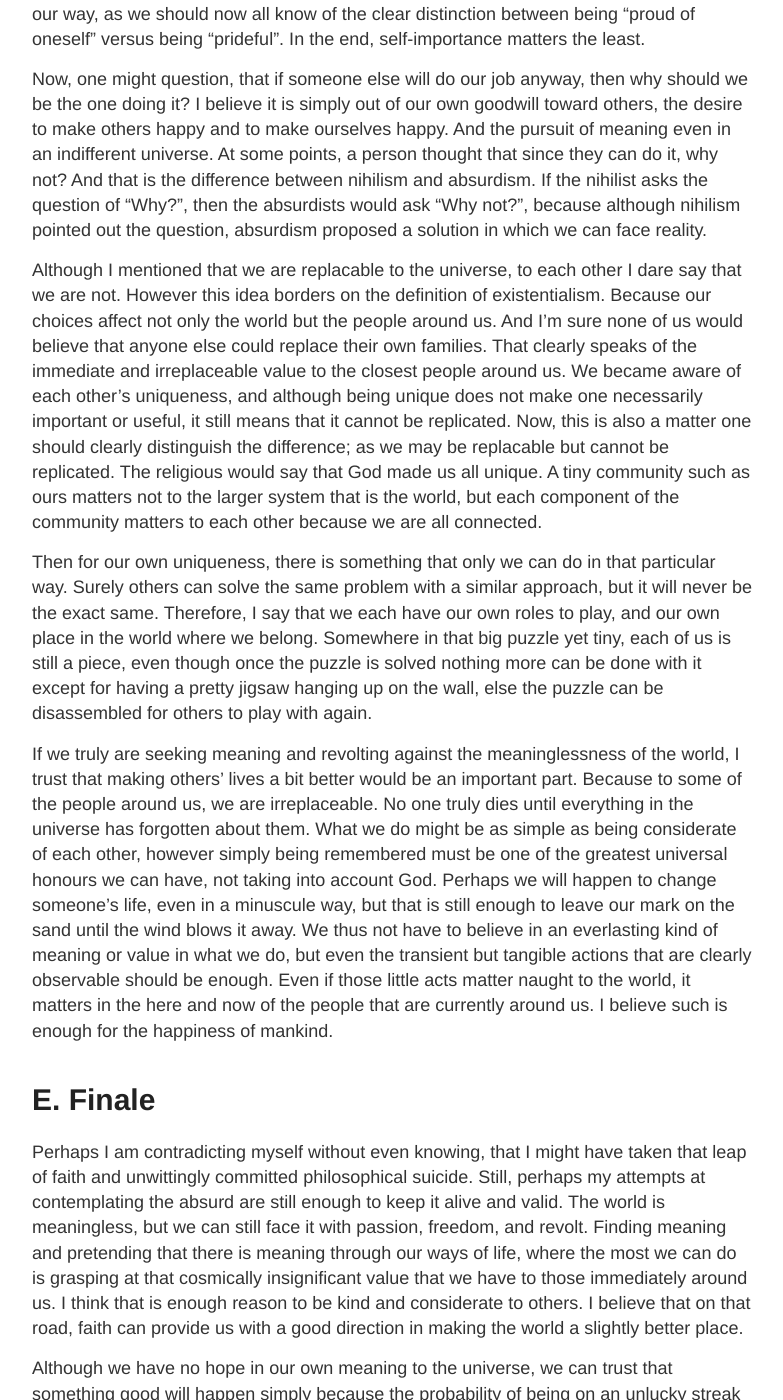
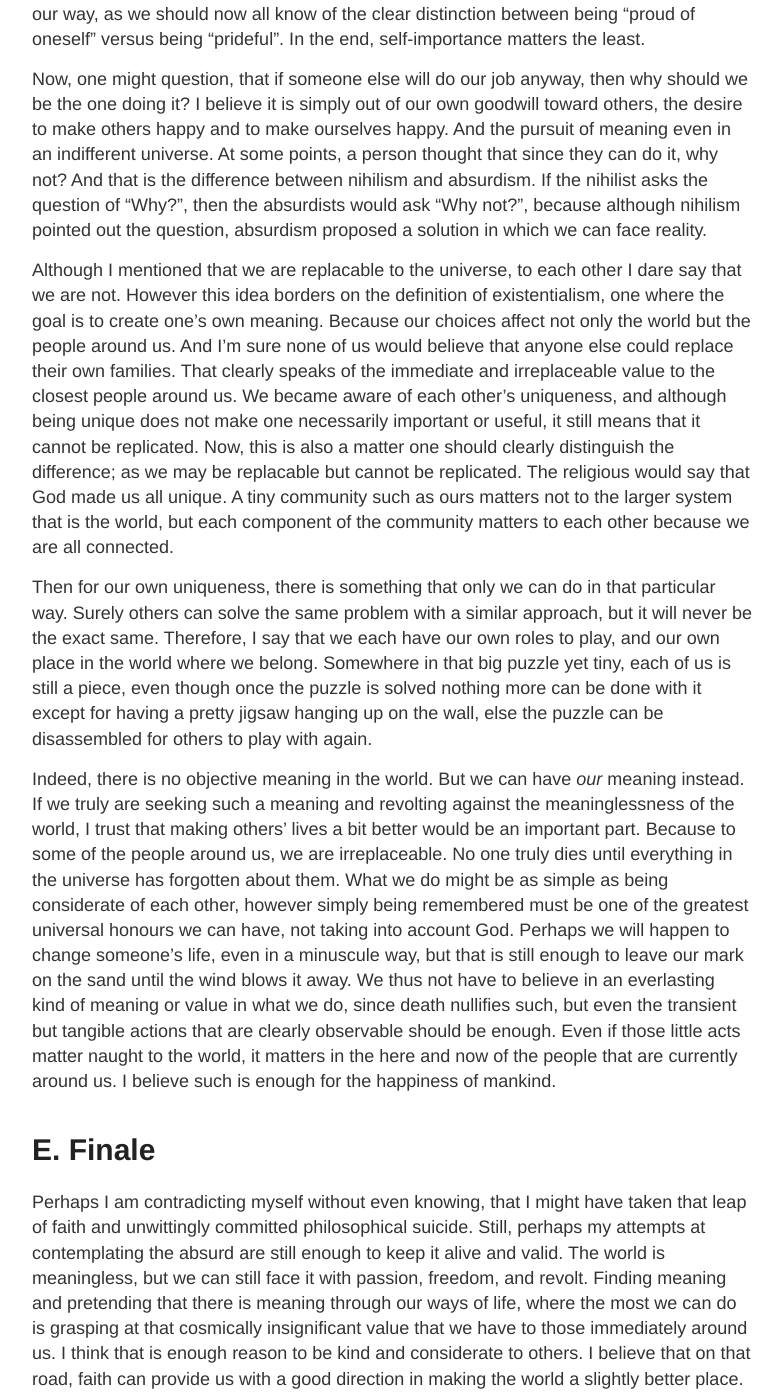
Before and after one commit to theduckshepherd/theduckshepherd.github.io, a Jekyll site: the page built from _posts/2024-04-06-discussion-the-myth-of-sisyphus-on-philosophical-suicide.md, in a window 1280 px wide and 1400 px high, scrolled down 7544 px. Shown: the whole window, without its empty margins (248-1031 px from the left). Built offline with Jekyll 4.4.1, drawn with Linux system fonts in a browser that asks for light colours.

Commit message:
Update 2024-04-06-discussion-the-myth-of-sisyphus-on-philosophical-suicide.md

```diff
--- a/_posts/2024-04-06-discussion-the-myth-of-sisyphus-on-philosophical-suicide.md
+++ b/_posts/2024-04-06-discussion-the-myth-of-sisyphus-on-philosophical-suicide.md
@@ -77,11 +77,11 @@ Perhaps this is why I believe that we shouldn't be prideful. Since whatever we d
 
 Now, one might question, that if someone else will do our job anyway, then why should we be the one doing it? I believe it is simply out of our own goodwill toward others, the desire to make others happy and to make ourselves happy. And the pursuit of meaning even in an indifferent universe. At some points, a person thought that since they can do it, why not? And that is the difference between nihilism and absurdism. If the nihilist asks the question of "Why?", then the absurdists would ask "Why not?", because although nihilism pointed out the question, absurdism proposed a solution in which we can face reality.
 
-Although I mentioned that we are replacable to the universe, to each other I dare say that we are not. However this idea borders on the definition of existentialism. Because our choices affect not only the world but the people around us. And I'm sure none of us would believe that anyone else could replace their own families. That clearly speaks of the immediate and irreplaceable value to the closest people around us. We became aware of each other's uniqueness, and although being unique does not make one necessarily important or useful, it still means that it cannot be replicated. Now, this is also a matter one should clearly distinguish the difference; as we may be replacable but cannot be replicated. The religious would say that God made us all unique. A tiny community such as ours matters not to the larger system that is the world, but each component of the community matters to each other because we are all connected.
+Although I mentioned that we are replacable to the universe, to each other I dare say that we are not. However this idea borders on the definition of existentialism, one where the goal is to create one's own meaning. Because our choices affect not only the world but the people around us. And I'm sure none of us would believe that anyone else could replace their own families. That clearly speaks of the immediate and irreplaceable value to the closest people around us. We became aware of each other's uniqueness, and although being unique does not make one necessarily important or useful, it still means that it cannot be replicated. Now, this is also a matter one should clearly distinguish the difference; as we may be replacable but cannot be replicated. The religious would say that God made us all unique. A tiny community such as ours matters not to the larger system that is the world, but each component of the community matters to each other because we are all connected.
 
 Then for our own uniqueness, there is something that only we can do in that particular way. Surely others can solve the same problem with a similar approach, but it will never be the exact same. Therefore, I say that we each have our own roles to play, and our own place in the world where we belong. Somewhere in that big puzzle yet tiny, each of us is still a piece, even though once the puzzle is solved nothing more can be done with it except for having a pretty jigsaw hanging up on the wall, else the puzzle can be disassembled for others to play with again.
 
-If we truly are seeking meaning and revolting against the meaninglessness of the world, I trust that making others' lives a bit better would be an important part. Because to some of the people around us, we are irreplaceable. No one truly dies until everything in the universe has forgotten about them. What we do might be as simple as being considerate of each other, however simply being remembered must be one of the greatest universal honours we can have, not taking into account God. Perhaps we will happen to change someone's life, even in a minuscule way, but that is still enough to leave our mark on the sand until the wind blows it away. We thus not have to believe in an everlasting kind of meaning or value in what we do, but even the transient but tangible actions that are clearly observable should be enough. Even if those little acts matter naught to the world, it matters in the here and now of the people that are currently around us. I believe such is enough for the happiness of mankind.
+Indeed, there is no objective meaning in the world. But we can have _our_ meaning instead. If we truly are seeking such a meaning and revolting against the meaninglessness of the world, I trust that making others' lives a bit better would be an important part. Because to some of the people around us, we are irreplaceable. No one truly dies until everything in the universe has forgotten about them. What we do might be as simple as being considerate of each other, however simply being remembered must be one of the greatest universal honours we can have, not taking into account God. Perhaps we will happen to change someone's life, even in a minuscule way, but that is still enough to leave our mark on the sand until the wind blows it away. We thus not have to believe in an everlasting kind of meaning or value in what we do, since death nullifies such, but even the transient but tangible actions that are clearly observable should be enough. Even if those little acts matter naught to the world, it matters in the here and now of the people that are currently around us. I believe such is enough for the happiness of mankind.
 
 # E. Finale
 Perhaps I am contradicting myself without even knowing, that I might have taken that leap of faith and unwittingly committed philosophical suicide. Still, perhaps my attempts at contemplating the absurd are still enough to keep it alive and valid. The world is meaningless, but we can still face it with passion, freedom, and revolt. Finding meaning and pretending that there is meaning through our ways of life, where the most we can do is grasping at that cosmically insignificant value that we have to those immediately around us. I think that is enough reason to be kind and considerate to others. I believe that on that road, faith can provide us with a good direction in making the world a slightly better place.
```
